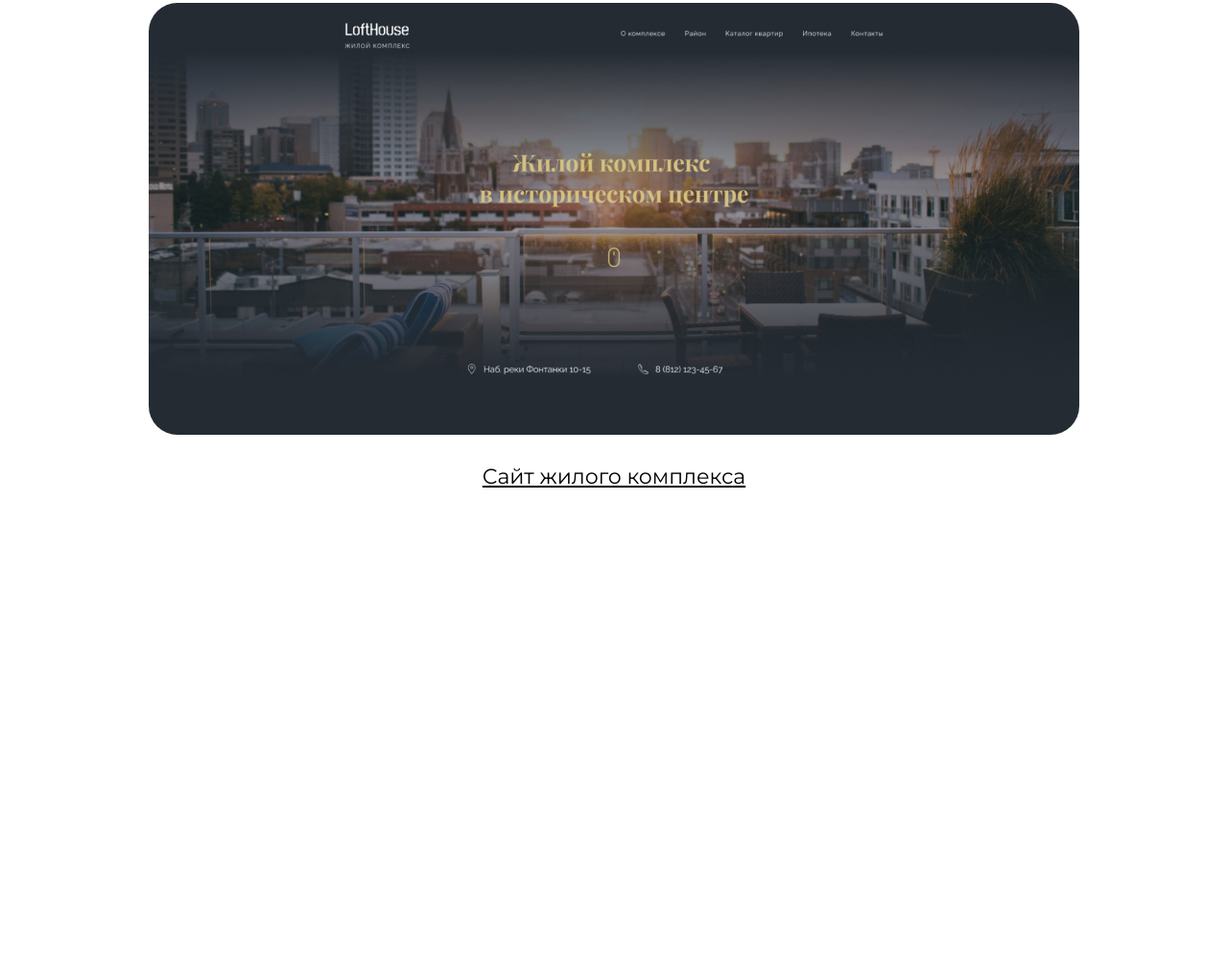
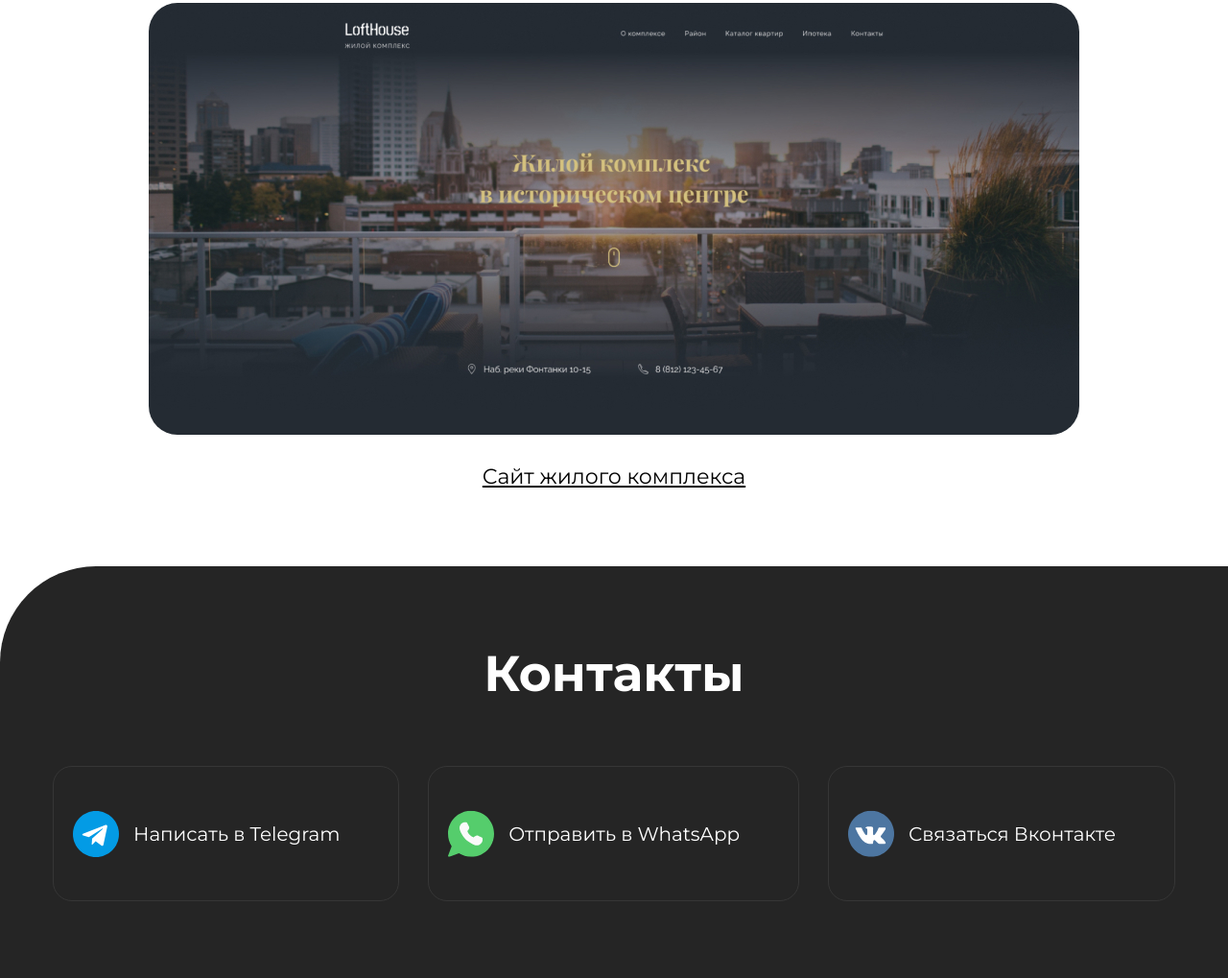
Before and after one commit to MrChester/portfolio-webcademy, a plain HTML site: page index.html in a window 1280 px wide. Shown: the part 1989-3008 px from the top of the page at 96% size. Before the commit the page ends 2579 px from the top, so only its background shows below. Drawn offline with Linux system fonts and the light colour scheme.

Commit message:
feat: implement contacts section

```diff
--- a/css/main.css
+++ b/css/main.css
@@ -135,3 +135,47 @@ body {
 .project-title a:hover{
     text-decoration: none;
 }
+
+/* Contacts */
+
+.contacts{
+    padding: 80px 0;
+    border-top-left-radius: 100px;
+
+    background-color: #252525;
+    color: #fff;
+}
+
+.contacts-title{
+    margin-bottom: 65px;
+
+    font-size: 52px;
+    font-weight: 700;
+    text-align: center;
+}
+
+.messangers {
+    display: flex;
+    column-gap: 30px;
+}
+
+.messanger {
+    flex-grow: 1;
+
+    display: flex;
+    align-items: center;
+    column-gap: 15px;
+
+    padding: 45px 20px;
+    border: 1px solid #363636;
+    border-radius: 20px;
+
+    font-size: 20px;
+    color: #fff;
+
+    transition: background-color 0.2s ease-in;
+}
+
+.messanger:hover {
+    background-color: #1E1E1E;
+}
--- a/index.html
+++ b/index.html
@@ -56,6 +56,25 @@
                 </div>
             </div>
         </section>
+        <section class="contacts">
+            <div class="container">
+                <h2 class="contacts-title">Контакты</h2>
+                <div class="messangers">
+                    <a href="https://t.me/youraccountname" class="messanger" target="_blank">
+                        <img src="./img/icons/telegram.svg" alt="Telegram" class="messanger-img">
+                        Написать в Telegram
+                    </a>
+                    <a href="https://wa.me/79051234567" class="messanger" target="_blank">
+                        <img src="./img/icons/whatsapp.svg" alt="WhatsApp" class="messanger-img">
+                        Отправить в WhatsApp
+                    </a>
+                    <a href="https://vk.me/youraccountname" class="messanger" target="_blank">
+                        <img src="./img/icons/vk.svg" alt="Вконтакте" class="messanger-img">
+                        Связаться Вконтакте
+                    </a>
+                </div>
+            </div>
+        </section>
     </main>
 </body>
 
```
Also changed, not shown: img/icons/telegram.svg (added), img/icons/vk.svg (added), img/icons/whatsapp.svg (added).
